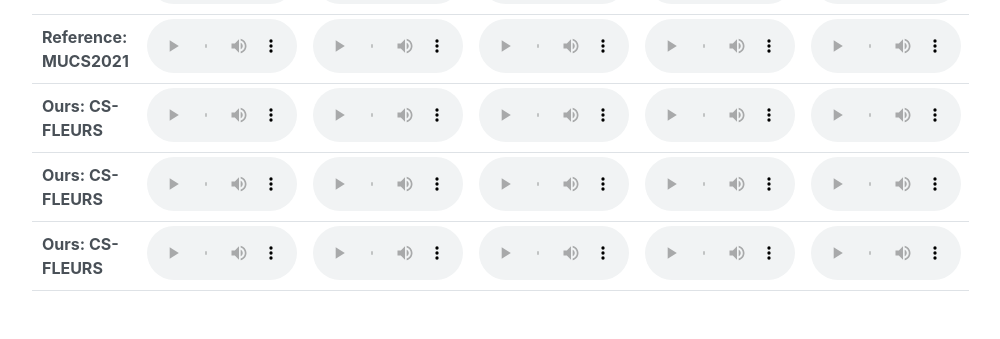
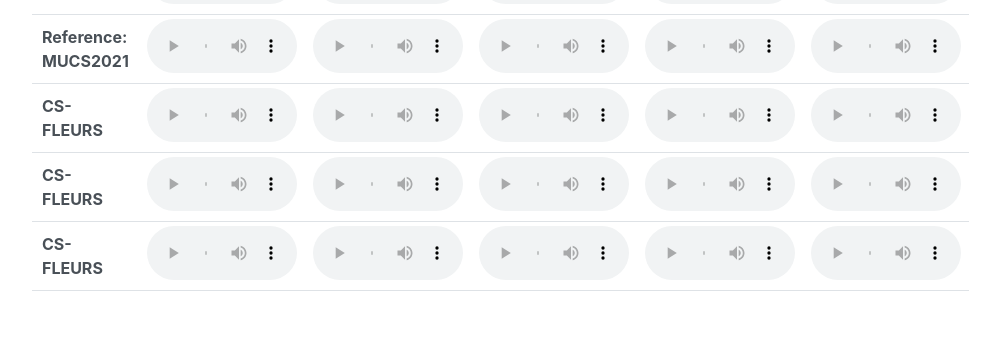
Before and after one commit to anonymous266/anonymous266.github.io, a Jekyll site: the page index.html, which Jekyll copies as it is, in a window 1280 px wide. Shown: the part 1684-2023 px from the top of the page, without its empty margins (272-1272 px from the left). Built offline with Jekyll 4.4.1, drawn with Linux system fonts in a browser that asks for light colours.

Commit message:
1st revision

```diff
--- a/index.html
+++ b/index.html
@@ -119,7 +119,7 @@
 
 <!--Sample 3-->
 <tr>
-<td style="column-width: auto; padding-left: 10px; padding-right: 10px"><strong>Ours: CS-FLEURS</strong></td>
+<td style="column-width: auto; padding-left: 10px; padding-right: 10px"><strong>CS-FLEURS</strong></td>
 <td><audio controls="" style="width: 150px;"><source src="" /></audio></td>
 <td><audio controls="" style="width: 150px;"><source src="" /></audio></td>
 <td><audio controls="" style="width: 150px;"><source src="" /></audio></td>
@@ -129,7 +129,7 @@
 
 <!--Sample 4-->
 <tr>
-<td style="column-width: auto; padding-left: 10px; padding-right: 10px"><strong>Ours: CS-FLEURS</strong></td>
+<td style="column-width: auto; padding-left: 10px; padding-right: 10px"><strong>CS-FLEURS</strong></td>
 <td><audio controls="" style="width: 150px;"><source src="" /></audio></td>
 <td><audio controls="" style="width: 150px;"><source src="" /></audio></td>
 <td><audio controls="" style="width: 150px;"><source src="" /></audio></td>
@@ -139,7 +139,7 @@
 
 <!--Sample 5-->
 <tr>
-<td style="column-width: auto; padding-left: 10px; padding-right: 10px"><strong>Ours: CS-FLEURS</strong></td>
+<td style="column-width: auto; padding-left: 10px; padding-right: 10px"><strong>CS-FLEURS</strong></td>
 <td><audio controls="" style="width: 150px;"><source src="" /></audio></td>
 <td><audio controls="" style="width: 150px;"><source src="" /></audio></td>
 <td><audio controls="" style="width: 150px;"><source src="" /></audio></td>
```
